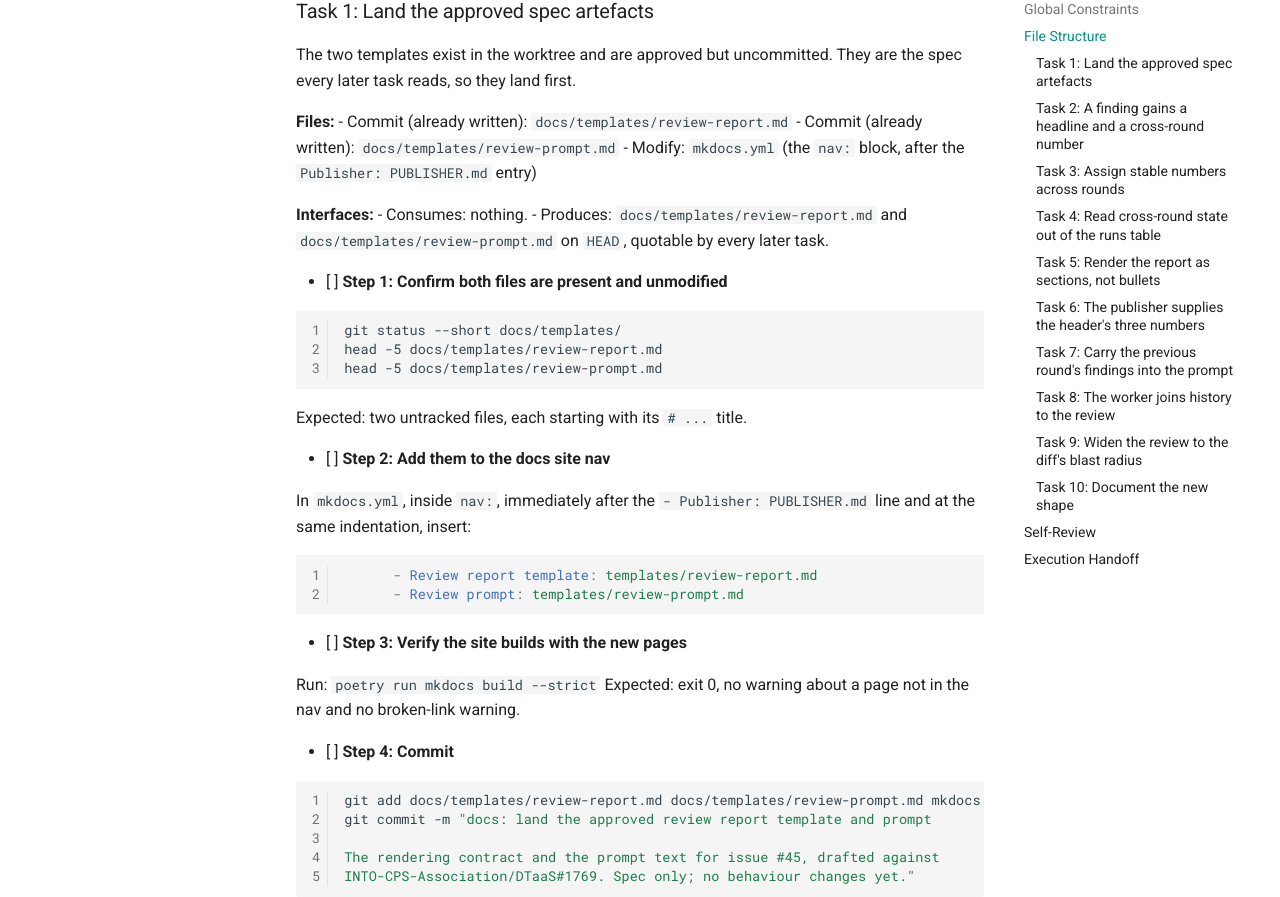
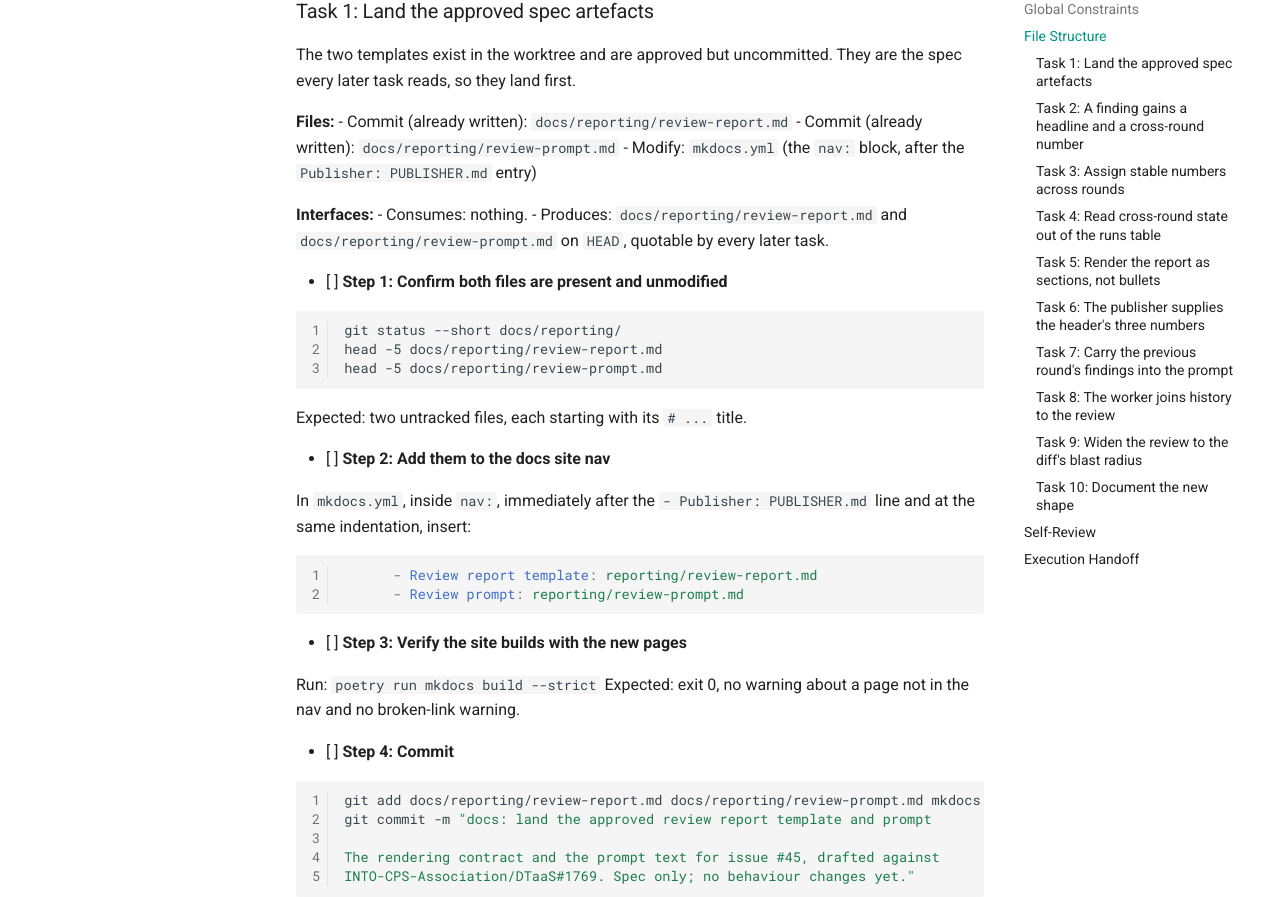
Before and after one commit to prasadtalasila/pr-review-agent, an MkDocs documentation site: the page built from docs/superpowers/plans/2026-09-19-review-report-detail.md, in a window 1280 px wide and 1400 px high, scrolled down 2446 px. Shown: the part 147-1044 px from the top of the window. Built offline with MkDocs 1.6.1 and Material for MkDocs 9.7.7, drawn with Linux system fonts in a browser that asks for light colours; comment, search, counter and statistics services are not loaded; some of the changed text lies outside the part shown.

Commit message:
docs: describe the sectioned report, the new finding fields and the history read
PUBLISHER.md gains the severity-to-heading map, the numbering rule and why
gaps are never closed. ENGINE.md gains title, number and prior -- including
why prior arrives stripped of bodies. WORKER.md gains the history read and
the numbering step, and says why numbering has to precede runs.record.

Also moves docs/templates/ to docs/reporting/. MkDocs 1.6 excludes
/templates/ from a built site by default, reserving it for theme overrides,
so both approved pages were in the nav but never published. Caught by the
exclusion notice in a --strict build.

Refs #45

Co-Authored-By: Claude Opus 5 <noreply@anthropic.com>

````diff
--- a/docs/superpowers/plans/2026-09-19-review-report-detail.md
+++ b/docs/superpowers/plans/2026-09-19-review-report-detail.md
@@ -21,8 +21,8 @@ Poetry. Ruff, Pylint (`--fail-under=9.0`), Pyright.
 
 **Spec:**
 - [Issue #45](https://github.com/prasadtalasila/pr-review-agent/issues/45) — the approved feature proposal.
-- `docs/templates/review-report.md` — the rendering contract (approved).
-- `docs/templates/review-prompt.md` — the prompt text (approved).
+- `docs/reporting/review-report.md` — the rendering contract (approved).
+- `docs/reporting/review-prompt.md` — the prompt text (approved).
 
 Read all three. The plan argues from them and quotes them; where this plan and a template
 disagree, the template is right and the plan has a bug.
@@ -63,8 +63,8 @@ include this section.
 
 | File | Responsibility | Task |
 |---|---|---|
-| `docs/templates/review-report.md` | Rendering contract (spec). Already written, uncommitted. | 1 |
-| `docs/templates/review-prompt.md` | Prompt text (spec). Already written, uncommitted. | 1 |
+| `docs/reporting/review-report.md` | Rendering contract (spec). Already written, uncommitted. | 1 |
+| `docs/reporting/review-prompt.md` | Prompt text (spec). Already written, uncommitted. | 1 |
 | `src/pr_review_agent/engine/models.py` | `Finding` gains `title`, `number`. `ReviewRequest` gains `prior`. | 2, 7 |
 | `src/pr_review_agent/engine/prompt.py` | Schema gains `title`/`number`; scope, sweep list, carried-forward block. | 2, 7, 9 |
 | `src/pr_review_agent/engine/claude.py` | `_findings` reads the two new fields. | 2 |
@@ -87,21 +87,21 @@ The two templates exist in the worktree and are approved but uncommitted. They a
 spec every later task reads, so they land first.
 
 **Files:**
-- Commit (already written): `docs/templates/review-report.md`
-- Commit (already written): `docs/templates/review-prompt.md`
+- Commit (already written): `docs/reporting/review-report.md`
+- Commit (already written): `docs/reporting/review-prompt.md`
 - Modify: `mkdocs.yml` (the `nav:` block, after the `Publisher: PUBLISHER.md` entry)
 
 **Interfaces:**
 - Consumes: nothing.
-- Produces: `docs/templates/review-report.md` and `docs/templates/review-prompt.md` on
+- Produces: `docs/reporting/review-report.md` and `docs/reporting/review-prompt.md` on
   `HEAD`, quotable by every later task.
 
 - [ ] **Step 1: Confirm both files are present and unmodified**
 
 ```bash
-git status --short docs/templates/
-head -5 docs/templates/review-report.md
-head -5 docs/templates/review-prompt.md
+git status --short docs/reporting/
+head -5 docs/reporting/review-report.md
+head -5 docs/reporting/review-prompt.md
 ```
 
 Expected: two untracked files, each starting with its `# ...` title.
@@ -112,8 +112,8 @@ In `mkdocs.yml`, inside `nav:`, immediately after the `- Publisher: PUBLISHER.md
 at the same indentation, insert:
 
 ```yaml
-      - Review report template: templates/review-report.md
-      - Review prompt: templates/review-prompt.md
+      - Review report template: reporting/review-report.md
+      - Review prompt: reporting/review-prompt.md
 ```
 
 - [ ] **Step 3: Verify the site builds with the new pages**
@@ -124,7 +124,7 @@ Expected: exit 0, no warning about a page not in the nav and no broken-link warn
 - [ ] **Step 4: Commit**
 
 ```bash
-git add docs/templates/review-report.md docs/templates/review-prompt.md mkdocs.yml
+git add docs/reporting/review-report.md docs/reporting/review-prompt.md mkdocs.yml
 git commit -m "docs: land the approved review report template and prompt
 
 The rendering contract and the prompt text for issue #45, drafted against
@@ -815,7 +815,7 @@ Refs #45"
 
 ### Task 5: Render the report as sections, not bullets
 
-The rendering contract in `docs/templates/review-report.md`, made executable. `render`
+The rendering contract in `docs/reporting/review-report.md`, made executable. `render`
 becomes a pure function of everything the header needs, so it can be golden-tested without
 a transport.
 
@@ -1000,7 +1000,7 @@ def render(
     are written through verbatim. They are rendered as Markdown by GitHub
     inside the agent's own comment, which is the same trust boundary any
     human comment has -- what keeps them harmless is that this module can
-    take no action they could ask for. See ``docs/templates/review-report.md``
+    take no action they could ask for. See ``docs/reporting/review-report.md``
     for the contract this implements.
     """
     header = (
@@ -1073,7 +1073,7 @@ git commit -m "feat(publisher): render the review as a sectioned, numbered repor
 Blocking / Should fix / Nits, numbered entries with a bold headline, nits as
 prose. major and minor share a heading rather than collapsing the Severity
 enum, which is persisted and asserted across the suite. Implements
-docs/templates/review-report.md.
+docs/reporting/review-report.md.
 
 Refs #45"
 ```
@@ -1381,7 +1381,7 @@ def _fence(text: str, info: str = "diff") -> str:
 
 and call it as `_fence(rows, "text")` in `_prior`. Import `Finding` from `.models`.
 
-Add the instruction text from `docs/templates/review-prompt.md` §"Previously reported"
+Add the instruction text from `docs/reporting/review-prompt.md` §"Previously reported"
 to the `parts` list immediately above the fenced block — copy it verbatim from the
 template; it is approved wording, not something to paraphrase.
 
@@ -1547,7 +1547,7 @@ It lands last because everything before it is cheap to verify and this is not.
 **Interfaces:**
 - Consumes: nothing new.
 - Produces: no signature change. The prompt's task, scope, sweep, finding-shape, severity
-  and out-of-scope sections now match `docs/templates/review-prompt.md`.
+  and out-of-scope sections now match `docs/reporting/review-prompt.md`.
 
 - [ ] **Step 1: Write the failing tests**
 
@@ -1590,7 +1590,7 @@ Expected: FAIL — `assert 'Report findings on lines the diff touches' not in pr
 - [ ] **Step 3: Rewrite the prompt body**
 
 In `src/pr_review_agent/engine/prompt.py`, replace the `parts` list in `build_prompt` with
-the sections from `docs/templates/review-prompt.md`, in this order: **Task**, **Scope**,
+the sections from `docs/reporting/review-prompt.md`, in this order: **Task**, **Scope**,
 **What to sweep**, **How to write a finding**, **Severity**, **Out of scope**, then the
 existing **Review standards**, then **Previously reported** (Task 7), then **Diff** last.
 
@@ -1610,7 +1610,7 @@ stay exactly as they are today:
         "",
         "## Scope",
         "",
-        # ... verbatim from docs/templates/review-prompt.md § Scope
+        # ... verbatim from docs/reporting/review-prompt.md § Scope
     ]
 ```
 
@@ -1661,7 +1661,7 @@ git commit -m "feat(engine): review the diff's blast radius, not only its lines
 A finding may anchor anywhere in the head revision provided the body names
 the hunk in this diff that causes it -- causation, not curiosity. Adds the
 sweep list, the finding shape and the severity definitions from
-docs/templates/review-prompt.md.
+docs/reporting/review-prompt.md.
 
 This raises mean tokens per admitted review. It widens no trigger and removes
 no cap: the governor admits, reserves and settles exactly as before, and the
@@ -1686,7 +1686,7 @@ Refs #45"
 - [ ] **Step 1: Update `docs/PUBLISHER.md`**
 
 Replace the description of the rendered body with the section list, the severity-to-heading
-map and the numbering rule, and link to `docs/templates/review-report.md` as the contract.
+map and the numbering rule, and link to `docs/reporting/review-report.md` as the contract.
 Say explicitly that `Severity` is unchanged and that `major` does not render as blocking.
 
 - [ ] **Step 2: Update `docs/ENGINE.md`**
@@ -1738,7 +1738,7 @@ version or adds a column. The issue's non-goals are all absent — no inline com
 `Severity` change, no new config key, no human process preamble.
 
 **Placeholder scan.** One deliberate deferral remains, and it is not a placeholder: Tasks 7
-and 9 say to copy wording **verbatim from `docs/templates/review-prompt.md`** rather than
+and 9 say to copy wording **verbatim from `docs/reporting/review-prompt.md`** rather than
 restating several hundred lines of approved prose inside the plan. The source is committed
 in Task 1, so the executor has it. Everything else — every test, every function body, every
 SQL statement — is written out.
--- a/mkdocs.yml
+++ b/mkdocs.yml
@@ -59,7 +59,7 @@ nav:
       - Engine seam: ENGINE.md
       - Publisher: PUBLISHER.md
   - Review output:
-      - Report template: templates/review-report.md
-      - Review prompt: templates/review-prompt.md
+      - Report template: reporting/review-report.md
+      - Review prompt: reporting/review-prompt.md
   - Configuration reference: CONFIG.md
   - Roadmap and acceptance criteria: ROADMAP.md
````
Also changed, not shown: docs/ENGINE.md (+34 -5 lines), docs/PUBLISHER.md (+41 -3 lines), docs/WORKER.md (+20 -0 lines), docs/reporting/review-prompt.md (renamed from docs/templates/review-prompt.md), docs/reporting/review-report.md (renamed from docs/templates/review-report.md), 3 other files.
